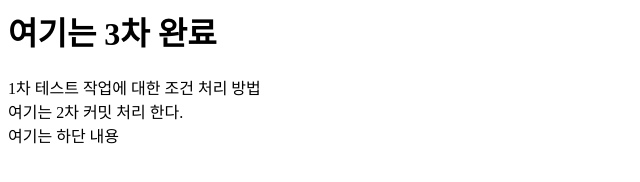
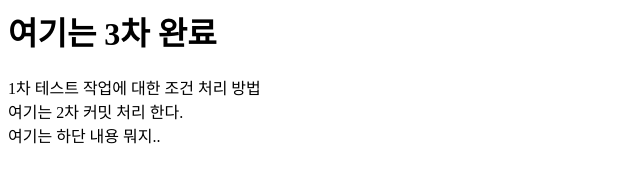
Before and after one commit to KIM-KangNyun/project, a plain HTML site: page index.html in a window 1280 px wide. Shown: the full height of the page, 0-640 px from the left. Drawn offline with Linux system fonts and the light colour scheme.

Commit message:
커밋 branch

```diff
--- a/index.html
+++ b/index.html
@@ -17,7 +17,8 @@
     </div>
 
     <div class="foot">
-        여기는 하단 내용
+        여기는 하단 내용  뭐지..
+
     </div>
 </body>
 </html>
```
